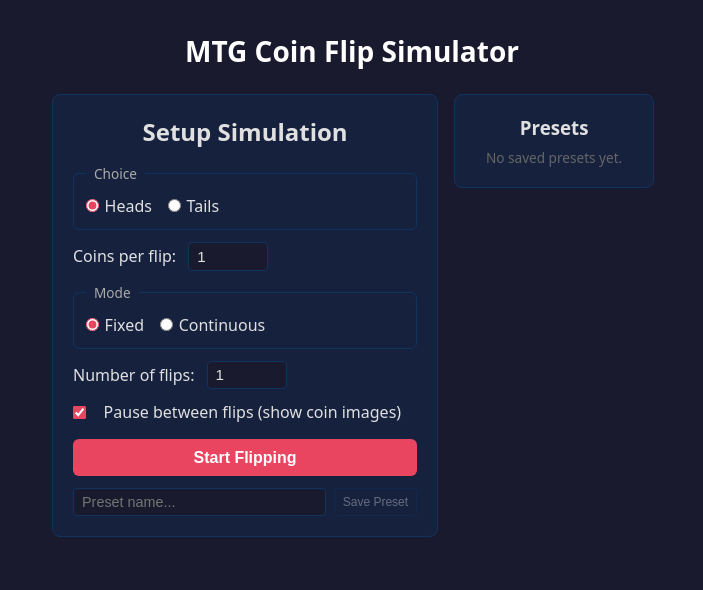
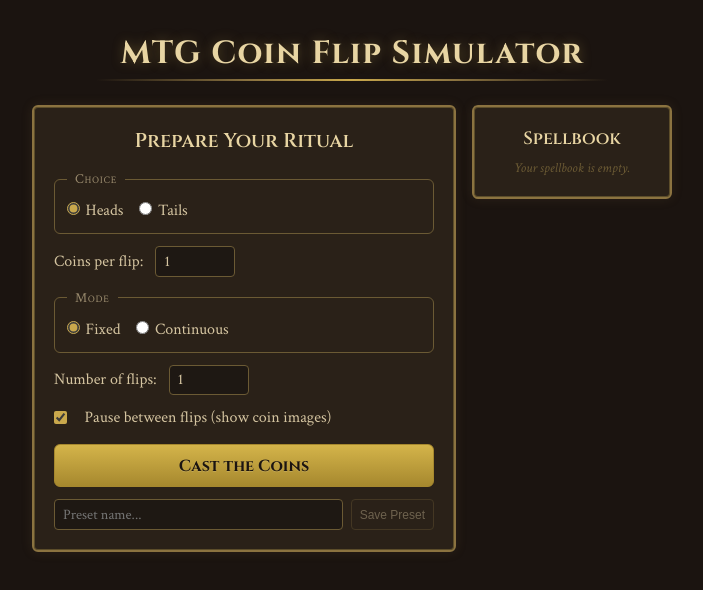
Before and after one commit to phillip-db/mtg_coin_flip, a React (Vite) app in the folder web/: page / in a window 1280 px wide. Shown: the top 590 px of the page, without its empty margins (288-991 px from the left). Built offline with nearby package versions, Linux system fonts and the light colour scheme.

Commit message:
Add MTG styling

```diff
--- a/web/index.html
+++ b/web/index.html
@@ -4,6 +4,9 @@
     <meta charset="UTF-8" />
     <link rel="icon" type="image/png" href="/favicon.png" />
     <meta name="viewport" content="width=device-width, initial-scale=1.0" />
+    <link rel="preconnect" href="https://fonts.googleapis.com" />
+    <link rel="preconnect" href="https://fonts.gstatic.com" crossorigin />
+    <link href="https://fonts.googleapis.com/css2?family=Cinzel:wght@400;600;700&family=Crimson+Text:ital,wght@0,400;0,600;1,400&display=swap" rel="stylesheet" />
     <title>MTG Coin Flip Simulator</title>
   </head>
   <body>
--- a/web/src/App.css
+++ b/web/src/App.css
@@ -1,13 +1,38 @@
+/* ========================================================
+   MTG-themed styles
+   ======================================================== */
+
 .app {
-  max-width: 600px;
+  max-width: 640px;
   width: 100%;
 }
 
+/* Title */
+
 .app h1 {
   text-align: center;
-  margin-bottom: 1.5rem;
-  font-size: 1.75rem;
-  color: #fff;
+  margin-bottom: 0.25rem;
+  font-family: "Cinzel", "Palatino Linotype", "Book Antiqua", Palatino, serif;
+  font-size: 2rem;
+  font-weight: 700;
+  color: #e8d5a3;
+  text-shadow: 0 0 12px rgba(201, 168, 76, 0.35);
+  letter-spacing: 0.04em;
+}
+
+.title-divider {
+  border: none;
+  height: 2px;
+  background: linear-gradient(
+    90deg,
+    transparent 0%,
+    #8b7340 30%,
+    #c9a84c 50%,
+    #8b7340 70%,
+    transparent 100%
+  );
+  margin: 0 auto 1.5rem;
+  max-width: 80%;
 }
 
 /* Setup layout: form + sidebar */
@@ -19,33 +44,46 @@
   align-items: start;
 }
 
-@media (max-width: 600px) {
+@media (max-width: 640px) {
   .setup-layout {
     grid-template-columns: 1fr;
   }
 }
 
-/* Panels */
+/* Panels (card-frame style) */
 
 .panel {
-  background: #16213e;
-  border: 1px solid #0f3460;
-  border-radius: 8px;
+  background: #2a2118;
+  border: 2px solid #8b7340;
+  border-radius: 6px;
   padding: 1.25rem;
   margin-bottom: 1rem;
+  box-shadow:
+    inset 0 0 0 1px #5c4d2a,
+    0 0 12px rgba(139, 115, 64, 0.15);
 }
 
 .panel h2,
 .panel h3 {
   text-align: center;
   margin-bottom: 1rem;
-  color: #e0e0e0;
+  font-family: "Cinzel", "Palatino Linotype", "Book Antiqua", Palatino, serif;
+  font-weight: 600;
+  color: #e8d5a3;
+}
+
+.panel h2 {
+  font-size: 1.25rem;
+}
+
+.panel h3 {
+  font-size: 1.1rem;
 }
 
 /* Setup Panel */
 
 .setup-panel fieldset {
-  border: 1px solid #0f3460;
+  border: 1px solid #6b5a34;
   border-radius: 6px;
   padding: 0.75rem;
   margin-bottom: 0.75rem;
@@ -53,8 +91,10 @@
 
 .setup-panel fieldset legend {
   padding: 0 0.5rem;
-  color: #aaa;
+  color: #9a8b6e;
   font-size: 0.85rem;
+  font-variant: small-caps;
+  letter-spacing: 0.05em;
 }
 
 .setup-panel label {
@@ -65,7 +105,7 @@
 .setup-panel input[type="radio"],
 .setup-panel input[type="checkbox"] {
   margin-right: 0.35rem;
-  accent-color: #e94560;
+  accent-color: #c9a84c;
 }
 
 .field {
@@ -82,10 +122,11 @@
 .field input[type="number"] {
   width: 80px;
   padding: 0.3rem 0.5rem;
-  border: 1px solid #0f3460;
+  border: 1px solid #6b5a34;
   border-radius: 4px;
-  background: #1a1a2e;
-  color: #e0e0e0;
+  background: #1e1813;
+  color: #d4c4a0;
+  font-family: inherit;
   font-size: 0.95rem;
 }
 
@@ -100,18 +141,21 @@
   width: 100%;
   margin-top: 1rem;
   padding: 0.6rem;
-  border: none;
+  border: 1px solid #a6882e;
   border-radius: 6px;
-  background: #e94560;
-  color: #fff;
+  background: linear-gradient(180deg, #d4b44a 0%, #a6882e 100%);
+  color: #1b1410;
+  font-family: "Cinzel", "Palatino Linotype", "Book Antiqua", Palatino, serif;
   font-size: 1rem;
-  font-weight: 600;
+  font-weight: 700;
   cursor: pointer;
-  transition: background 0.15s;
+  transition: background 0.15s, box-shadow 0.15s;
+  text-shadow: 0 1px 0 rgba(255, 255, 255, 0.15);
 }
 
 .btn-primary:hover {
-  background: #c73650;
+  background: linear-gradient(180deg, #c9a84c 0%, #8b7340 100%);
+  box-shadow: 0 0 10px rgba(201, 168, 76, 0.4);
 }
 
 /* Current Round */
@@ -130,25 +174,29 @@
 
 .coin-image {
   flex-shrink: 0;
+  filter: drop-shadow(0 2px 4px rgba(0, 0, 0, 0.5));
 }
 
 .match-count {
   font-size: 0.95rem;
-  color: #aaa;
+  color: #9a8b6e;
 }
 
 .win-label {
-  font-size: 1.1rem;
-  font-weight: bold;
+  font-family: "Cinzel", "Palatino Linotype", "Book Antiqua", Palatino, serif;
+  font-size: 1.15rem;
+  font-weight: 700;
   margin: 0.25rem 0;
 }
 
 .won {
-  color: #4caf50;
+  color: #5fad56;
+  text-shadow: 0 0 8px rgba(95, 173, 86, 0.4);
 }
 
 .lost {
-  color: #e94560;
+  color: #c0392b;
+  text-shadow: 0 0 8px rgba(192, 57, 43, 0.35);
 }
 
 /* History Log */
@@ -164,7 +212,8 @@
   font-size: 0.85rem;
   line-height: 1.6;
   padding: 0.5rem;
-  background: #1a1a2e;
+  background: #251e16;
+  border: 1px solid #5c4d2a;
   border-radius: 4px;
 }
 
@@ -191,10 +240,8 @@
 }
 
 .summary-table td:first-child {
-  color: #aaa;
+  color: #9a8b6e;
 }
-
-/* Session History */
 
 /* Save Preset */
 
@@ -207,10 +254,11 @@
 .save-preset input[type="text"] {
   flex: 1;
   padding: 0.3rem 0.5rem;
-  border: 1px solid #0f3460;
+  border: 1px solid #6b5a34;
   border-radius: 4px;
-  background: #1a1a2e;
-  color: #e0e0e0;
+  background: #1e1813;
+  color: #d4c4a0;
+  font-family: inherit;
   font-size: 0.9rem;
 }
 
@@ -226,8 +274,9 @@
 }
 
 .preset-empty {
-  color: #666;
+  color: #6b5a34;
   font-size: 0.85rem;
+  font-style: italic;
   text-align: center;
 }
 
@@ -239,7 +288,8 @@
 
 .preset-item {
   padding: 0.5rem;
-  background: #1a1a2e;
+  background: #1e1813;
+  border: 1px solid #5c4d2a;
   border-radius: 4px;
 }
 
@@ -250,13 +300,15 @@
 }
 
 .preset-name {
+  font-family: "Cinzel", "Palatino Linotype", "Book Antiqua", Palatino, serif;
   font-weight: 600;
-  font-size: 0.9rem;
+  font-size: 0.85rem;
+  color: #e8d5a3;
 }
 
 .preset-desc {
   font-size: 0.75rem;
-  color: #888;
+  color: #9a8b6e;
 }
 
 .preset-actions {
@@ -266,17 +318,17 @@
 
 .btn-small {
   padding: 0.25rem 0.5rem;
-  border: 1px solid #0f3460;
+  border: 1px solid #6b5a34;
   border-radius: 4px;
-  background: #16213e;
-  color: #e0e0e0;
+  background: #2a2118;
+  color: #d4c4a0;
   font-size: 0.75rem;
   cursor: pointer;
   transition: background 0.15s;
 }
 
 .btn-small:hover {
-  background: #0f3460;
+  background: #3a3020;
 }
 
 .btn-small:disabled {
@@ -285,32 +337,33 @@
 }
 
 .btn-run {
-  background: #1b5e20;
-  border-color: #2e7d32;
+  background: #2d5a27;
+  border-color: #3d7a34;
+  color: #d4c4a0;
 }
 
 .btn-run:hover {
-  background: #2e7d32;
+  background: #3d7a34;
 }
 
 .btn-delete {
   background: transparent;
   border-color: transparent;
-  color: #888;
+  color: #6b5a34;
   font-size: 1rem;
   line-height: 1;
   padding: 0.15rem 0.4rem;
 }
 
 .btn-delete:hover {
-  color: #e94560;
+  color: #c0392b;
   background: transparent;
 }
 
 /* Session History */
 
 .session-history {
-  opacity: 0.8;
+  opacity: 0.85;
 }
 
 .session-history h3 {
@@ -334,5 +387,5 @@
   align-items: center;
   gap: 0.35rem;
   font-size: 0.8rem;
-  color: #aaa;
+  color: #9a8b6e;
 }
--- a/web/src/App.tsx
+++ b/web/src/App.tsx
@@ -114,6 +114,7 @@
   return (
     <div className="app">
       <h1>MTG Coin Flip Simulator</h1>
+      <hr className="title-divider" />
 
       {view === "setup" && (
         <div className="setup-layout">
--- a/web/src/components/CurrentRound.tsx
+++ b/web/src/components/CurrentRound.tsx
@@ -25,7 +25,7 @@
 
   return (
     <div className="panel current-round">
-      <h3>--- Round {roundNum} ---</h3>
+      <h3>Flip {roundNum}</h3>
       <div className="coin-row">
         {result.results.map((coin, i) => (
           <CoinImage key={i} coin={coin} />
@@ -35,10 +35,10 @@
         {matches}/{total} landed on {choice}
       </p>
       <p className={`win-label ${won ? "won" : "lost"}`}>
-        {won ? "\u2713 ROUND WON" : "\u2717 ROUND LOST"}
+        {won ? "Victory!" : "Defeat!"}
       </p>
       <button className="btn-primary" onClick={isLast ? onFinish : onNext}>
-        {isLast ? "Finish" : "Next Flip"}
+        {isLast ? "Reveal Fate" : "Flip Again"}
       </button>
     </div>
   );
--- a/web/src/components/HistoryLog.tsx
+++ b/web/src/components/HistoryLog.tsx
@@ -16,7 +16,7 @@
 
   return (
     <div className="panel history-log">
-      <h3>History</h3>
+      <h3>Chronicle</h3>
       <div className="history-scroll">
         {rounds.map((r, i) => {
           const matches = r.counts[choice];
--- a/web/src/components/PresetSidebar.tsx
+++ b/web/src/components/PresetSidebar.tsx
@@ -25,15 +25,15 @@
   if (presets.length === 0) {
     return (
       <div className="panel preset-sidebar">
-        <h3>Presets</h3>
-        <p className="preset-empty">No saved presets yet.</p>
+        <h3>Spellbook</h3>
+        <p className="preset-empty">Your spellbook is empty.</p>
       </div>
     );
   }
 
   return (
     <div className="panel preset-sidebar">
-      <h3>Presets</h3>
+      <h3>Spellbook</h3>
       <div className="preset-list">
         {presets.map((p) => (
           <div key={p.id} className="preset-item">
--- a/web/src/components/SessionHistory.tsx
+++ b/web/src/components/SessionHistory.tsx
@@ -18,7 +18,7 @@
 
   return (
     <div className="panel session-history">
-      <h3>Session</h3>
+      <h3>Campaign Record</h3>
       <div className="session-entries">
         {games.map((g, i) => (
           <div key={i} className="session-entry">
--- a/web/src/components/SetupPanel.tsx
+++ b/web/src/components/SetupPanel.tsx
@@ -41,7 +41,7 @@
 
   return (
     <form className="panel setup-panel" onSubmit={handleSubmit}>
-      <h2>Setup Simulation</h2>
+      <h2>Prepare Your Ritual</h2>
 
       <fieldset>
         <legend>Choice</legend>
@@ -121,7 +121,7 @@
       </label>
 
       <button type="submit" className="btn-primary">
-        Start Flipping
+        Cast the Coins
       </button>
 
       <div className="save-preset">
--- a/web/src/components/SummaryPanel.tsx
+++ b/web/src/components/SummaryPanel.tsx
@@ -8,7 +8,7 @@
 export default function SummaryPanel({ summary, onReset }: SummaryPanelProps) {
   return (
     <div className="panel summary-panel">
-      <h3>Summary</h3>
+      <h3>Final Tally</h3>
       <table className="summary-table">
         <tbody>
           <tr>
@@ -35,7 +35,7 @@
         </tbody>
       </table>
       <button className="btn-primary" onClick={onReset}>
-        Reset
+        Begin Anew
       </button>
     </div>
   );
--- a/web/src/index.css
+++ b/web/src/index.css
@@ -7,9 +7,9 @@
 }
 
 body {
-  font-family: system-ui, -apple-system, "Segoe UI", sans-serif;
-  background: #1a1a2e;
-  color: #e0e0e0;
+  font-family: "Crimson Text", Georgia, serif;
+  background: #1b1410;
+  color: #d4c4a0;
   min-height: 100vh;
 }
 
```
Also changed, not shown: web/src/components/CoinImage.tsx (+101 -9 lines).
